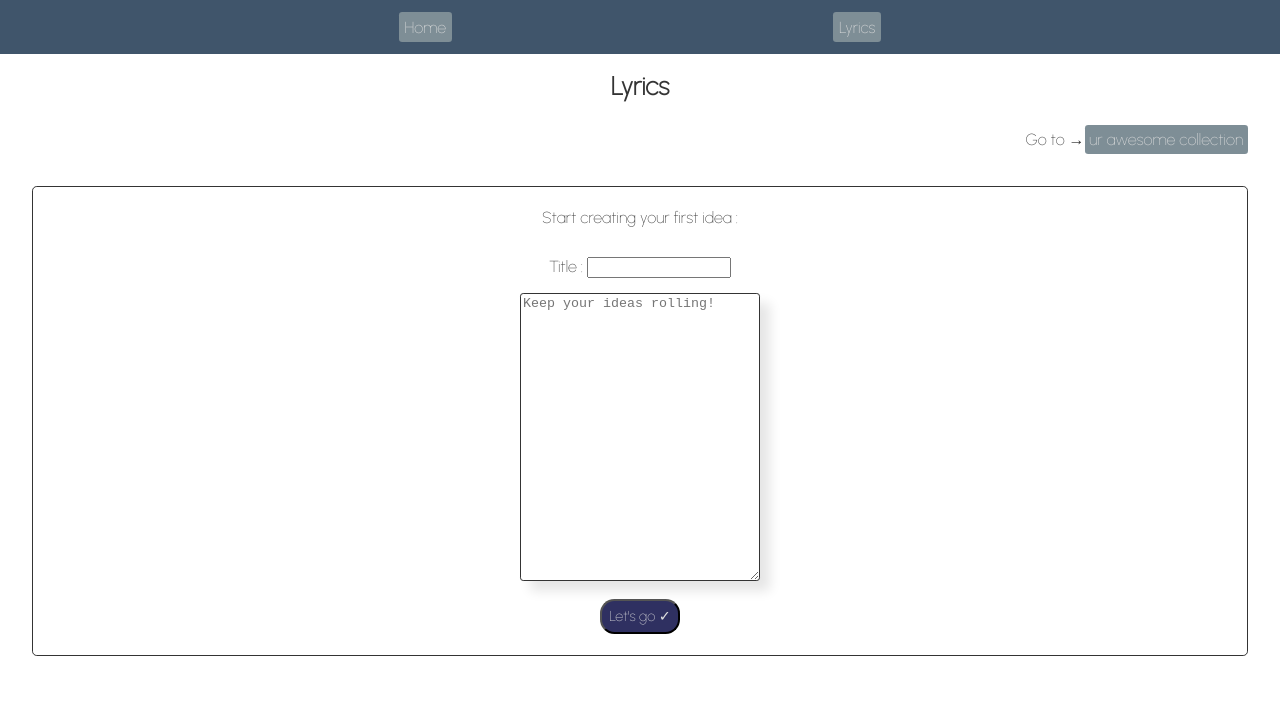
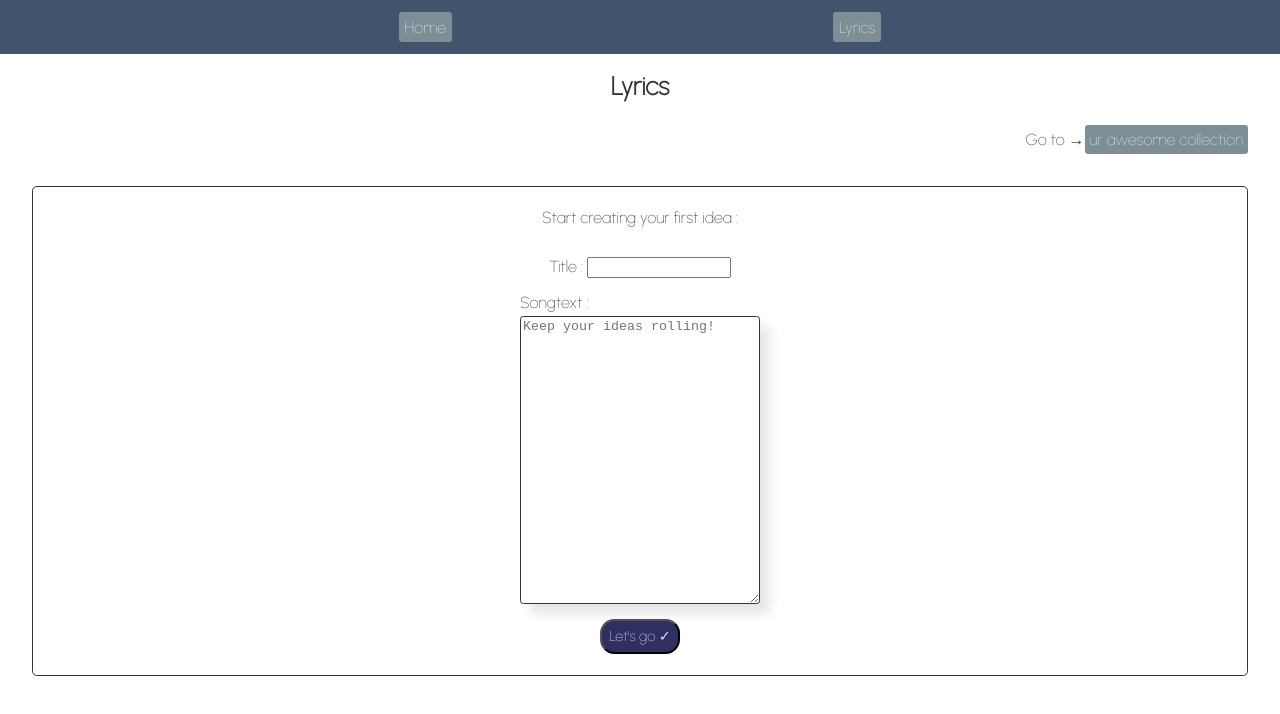
Before and after one commit to K-Juno/Track-Companion, a Next.js app: page /lyrics in a window 1280 px wide. Shown: the top 714 px of the page. Built offline with nearby package versions, Linux system fonts and the light colour scheme.

Commit message:
adjust input text label

```diff
--- a/components/Form.js
+++ b/components/Form.js
@@ -64,8 +64,8 @@ export default function Form({ onAddLyrics, id }) {
             pattern="[A-Za-z0-9._$%/+-='!]+[A-Za-z0-9._$%/+-='! ]{1,}"
           />
         </div>
-        <div>
-          <label htmlFor="lyrics" />
+        <TextContainer>
+          <label htmlFor="lyrics">Songtext : </label>
           <LyricsField
             type="text"
             placeholder="Keep your ideas rolling!"
@@ -74,7 +74,7 @@ export default function Form({ onAddLyrics, id }) {
             rows="15"
             maxLength="1000"
           />
-        </div>
+        </TextContainer>
         <Button>Let&apos;s go ✓</Button>
       </InputForm>
     </>
@@ -97,6 +97,12 @@ const TitleField = styled.input`
   width: 9rem;
 `;
 
+const TextContainer = styled.div`
+  display: flex;
+  flex-direction: column;
+  gap: 0.3rem;
+`;
+
 const LyricsField = styled.textarea`
   width: 15rem;
   height: 18rem;
```
